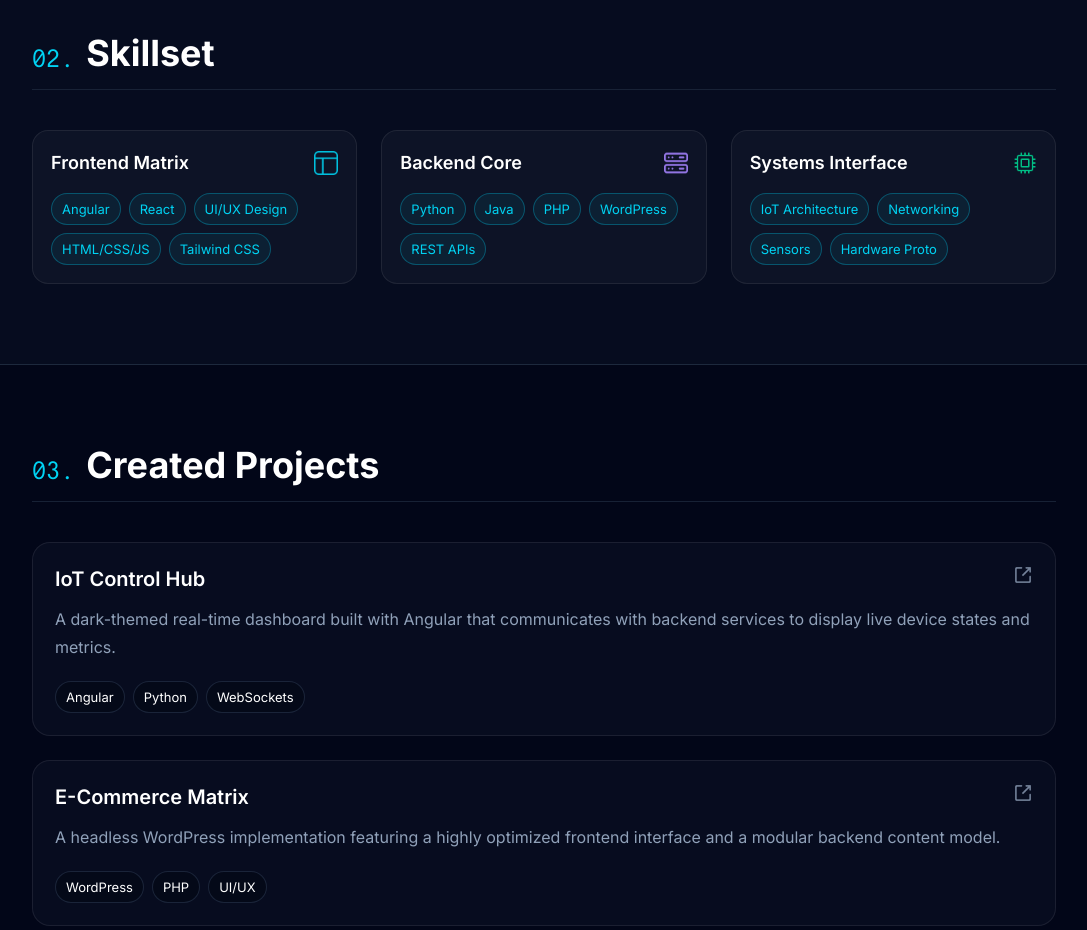
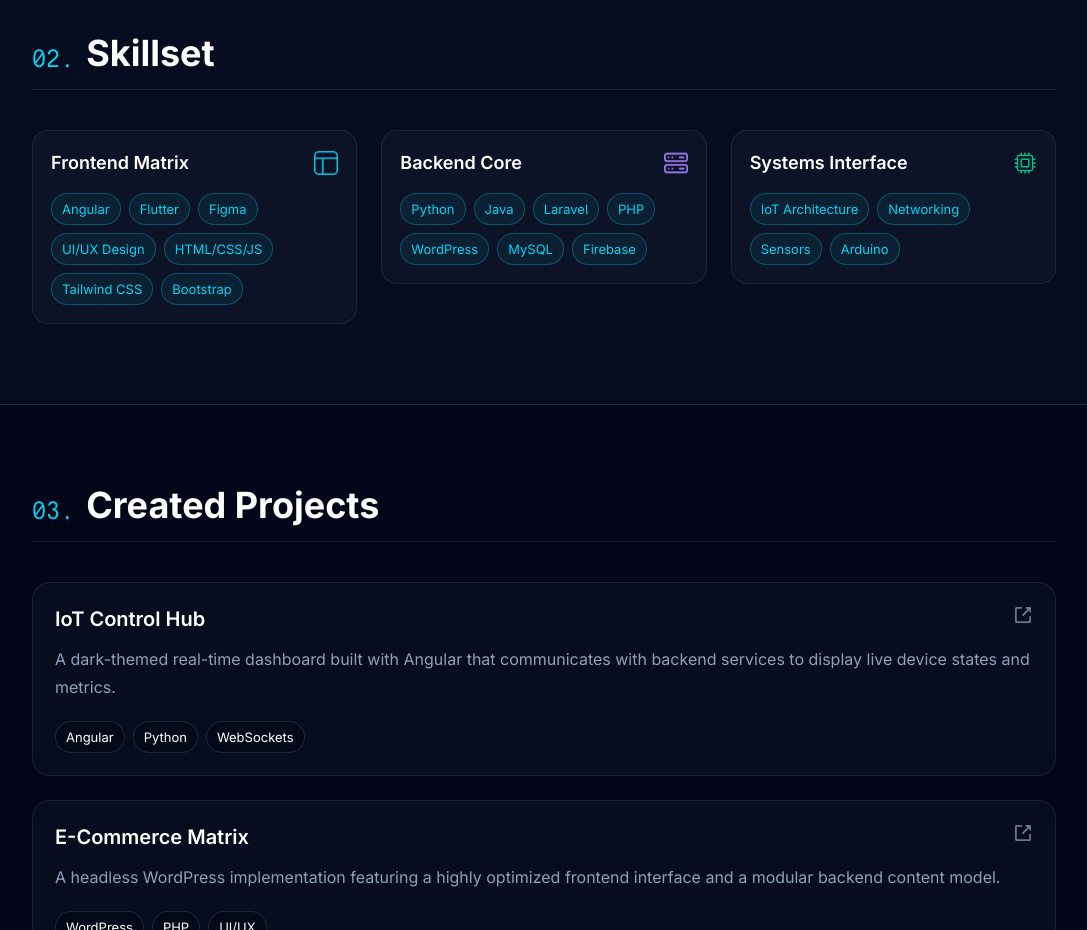
Before and after one commit to LorinsSabyir/CollegePortfolio, an Angular app: page / in a window 1280 px wide. Shown: the part 1500-2430 px from the top of the page, without its empty margins (96-1183 px from the left). Built offline with nearby package versions, Linux system fonts and the light colour scheme.

Commit message:
feat: :sparkles: refactor skills section; replace stack-card with skill-card component and update skill items

```diff
--- a/src/app/features/skills/skills.css
+++ b/src/app/features/skills/skills.css
@@ -3,26 +3,3 @@
   border-bottom: 0.8px solid var(--border);
   background: rgba(15, 23, 43, 0.35);
 }
-
-.stack-card {
-  background: rgba(255, 255, 255, 0.03);
-  border: 1px solid rgba(255, 255, 255, 0.08);
-  border-radius: 16px;
-  padding: 18px;
-  transition: transform 0.25s ease, box-shadow 0.25s ease;
-}
-
-.stack-card:hover {
-  transform: translateY(-3px);
-  box-shadow: 0 14px 28px rgba(0, 211, 243, 0.12);
-}
-
-.pill {
-  border: 1px solid rgba(0, 184, 219, 0.35);
-  background: rgba(0, 184, 219, 0.08);
-  color: var(--accent);
-  border-radius: 999px;
-  padding: 6px 10px;
-  font-size: 13px;
-  line-height: 18px;
-}
--- a/src/app/features/skills/skills.html
+++ b/src/app/features/skills/skills.html
@@ -9,16 +9,9 @@
     </div>
 
     <div class="grid grid-cols-1 md:grid-cols-3 gap-6">
-      <div class="stack-card" *ngFor="let col of columns" data-aos="zoom-in">
-        <div class="flex items-center justify-between">
-          <h3 class="text-white font-semibold text-lg">{{ col.title }}</h3>
-          <img [src]="col.icon" alt="" class="w-6 h-6 opacity-90" />
-        </div>
-
-        <div class="mt-4 flex flex-wrap gap-2">
-          <span class="pill" *ngFor="let item of col.items">{{ item }}</span>
-        </div>
-      </div>
+      @for (col of columns; track $index) {
+        <app-skill-card [data]="col"></app-skill-card>
+      }
     </div>
   </div>
 </section>
--- a/src/app/features/skills/skills.ts
+++ b/src/app/features/skills/skills.ts
@@ -1,9 +1,9 @@
 import { Component } from '@angular/core';
-import { NgFor } from '@angular/common';
+import { SkillCard } from "../../shared/skill-card/skill-card";
 
 @Component({
   selector: 'app-skills',
-  imports: [NgFor],
+  imports: [SkillCard],
   templateUrl: './skills.html',
   styleUrl: './skills.css',
 })
@@ -12,17 +12,17 @@ export class Skills {
     {
       title: 'Frontend Matrix',
       icon: 'icons/layout.png',
-      items: ['Angular', 'React', 'UI/UX Design', 'HTML/CSS/JS', 'Tailwind CSS'],
+      items: ['Angular', 'Flutter', 'Figma', 'UI/UX Design', 'HTML/CSS/JS', 'Tailwind CSS', 'Bootstrap'],
     },
     {
       title: 'Backend Core',
       icon: 'icons/server.png',
-      items: ['Python', 'Java', 'PHP', 'WordPress', 'REST APIs'],
+      items: ['Python', 'Java', 'Laravel', 'PHP', 'WordPress', 'MySQL', 'Firebase'],
     },
     {
       title: 'Systems Interface',
       icon: 'icons/processor.png',
-      items: ['IoT Architecture', 'Networking', 'Sensors', 'Hardware Proto'],
+      items: ['IoT Architecture', 'Networking', 'Sensors', 'Arduino'],
     },
   ];
 
--- /dev/null
+++ b/src/app/shared/project-card/project-card.html
@@ -0,0 +1 @@
+<p>project-card works!</p>
--- /dev/null
+++ b/src/app/shared/skill-card/skill-card.css
@@ -0,0 +1,22 @@
+.stack-card {
+  background: rgba(255, 255, 255, 0.03);
+  border: 1px solid rgba(255, 255, 255, 0.08);
+  border-radius: 16px;
+  padding: 18px;
+  transition: transform 0.25s ease, box-shadow 0.25s ease;
+}
+
+.stack-card:hover {
+  transform: translateY(-3px);
+  box-shadow: 0 14px 28px rgba(0, 211, 243, 0.12);
+}
+
+.pill {
+  border: 1px solid rgba(0, 184, 219, 0.35);
+  background: rgba(0, 184, 219, 0.08);
+  color: var(--accent);
+  border-radius: 999px;
+  padding: 6px 10px;
+  font-size: 13px;
+  line-height: 18px;
+}
--- /dev/null
+++ b/src/app/shared/skill-card/skill-card.html
@@ -0,0 +1,12 @@
+<div class="stack-card" data-aos="zoom-in">
+  <div class="flex items-center justify-between">
+    <h3 class="text-white font-semibold text-lg">{{ data?.title }}</h3>
+    <img [src]="data?.icon" alt="" class="w-6 h-6 opacity-90" />
+  </div>
+
+  <div class="mt-4 flex flex-wrap gap-2">
+    @for (skill of data?.items; track $index) {
+      <span class="pill">{{ skill }}</span>
+    }
+  </div>
+</div>
--- /dev/null
+++ b/src/app/shared/skill-card/skill-card.ts
@@ -0,0 +1,12 @@
+import { Component, Input } from '@angular/core';
+import { CommonModule } from '@angular/common';
+
+@Component({
+  selector: 'app-skill-card',
+  imports: [CommonModule],
+  templateUrl: './skill-card.html',
+  styleUrl: './skill-card.css',
+})
+export class SkillCard {
+  @Input() data: any;
+}
```
Also changed, not shown: src/app/features/home/home.html (+0 -12 lines), src/app/shared/project-card/project-card.ts (added, +11 -0 lines), src/app/shared/project-card/project-card.css (added).
